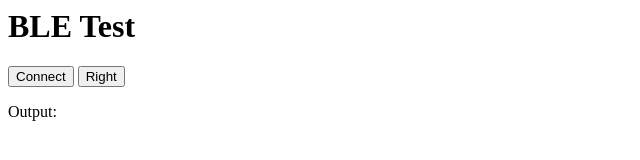
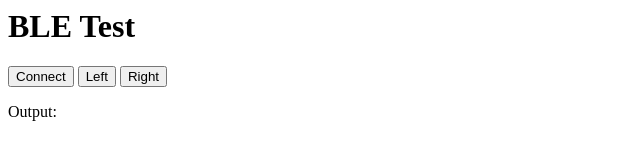
Before and after one commit to derekwdy/derekwdy.github.io, a plain HTML site: page index.html in a window 1280 px wide. Shown: the whole page, without its empty margins (0-640 px from the left). Drawn offline with Linux system fonts and the light colour scheme.

Commit message:
Update index.html

```diff
--- a/index.html
+++ b/index.html
@@ -4,6 +4,10 @@
 
     <button type="button" onclick="connectBle()">
       Connect
+    </button>
+
+    <button type="button" onclick="moveLeft()">
+      Left
     </button>
 
     <button type="button" onclick="moveRight()">
```
